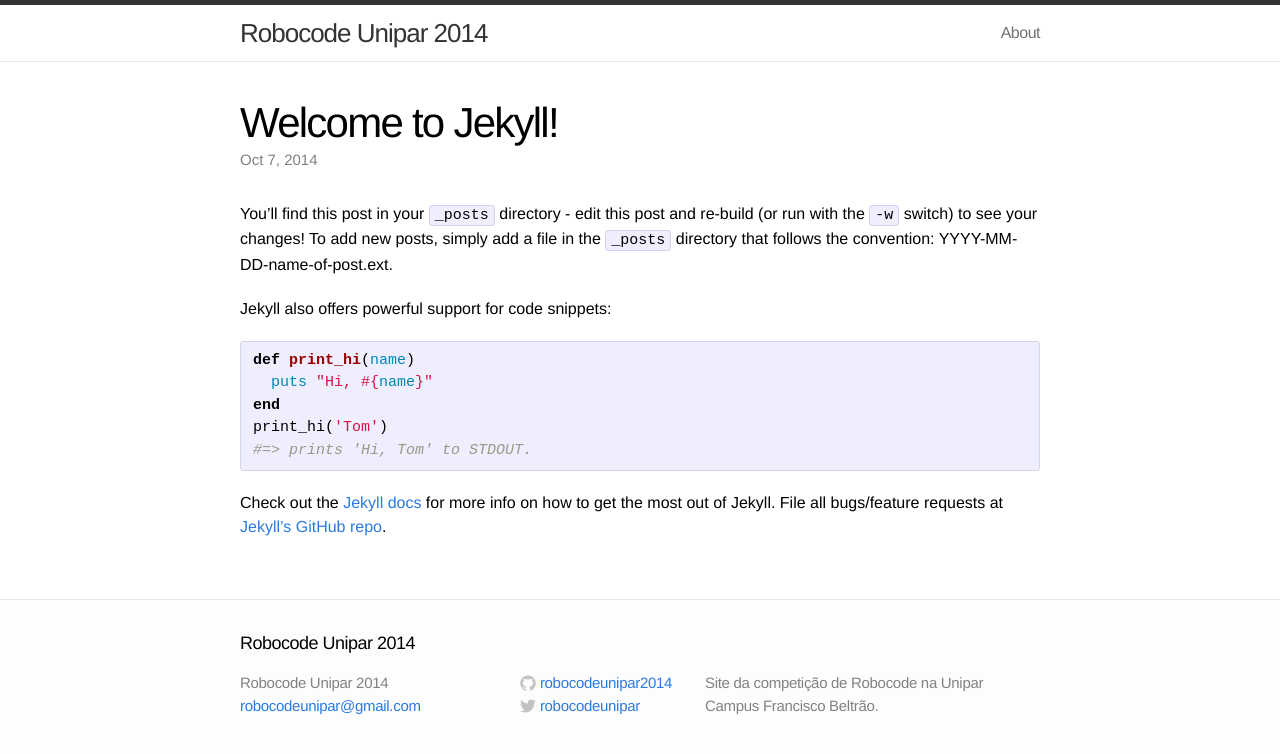
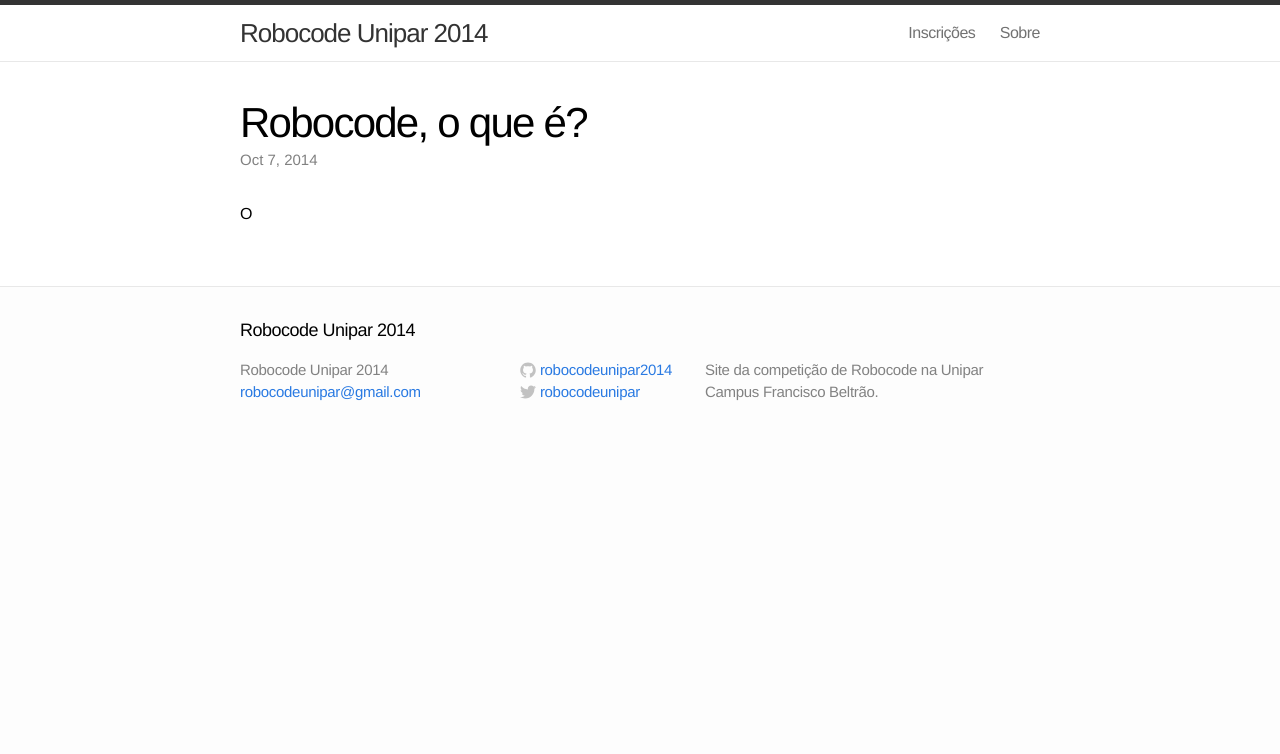
Before and after one commit to RobocodeUnipar2014/robocodeunipar2014.github.io, a Jekyll site: the page built from _posts/2014-10-07-welcome-to-jekyll.markdown, in a window 1280 px wide. Shown: the top 754 px of the page. Built offline with Jekyll 4.4.1, drawn with Linux system fonts in a browser that asks for light colours.

```diff
--- a/_posts/2014-10-07-welcome-to-jekyll.markdown
+++ b/_posts/2014-10-07-welcome-to-jekyll.markdown
@@ -1,24 +1,8 @@
 ---
 layout: post
-title:  "Welcome to Jekyll!"
+title:  "Robocode, o que é?"
 date:   2014-10-07 10:25:11
 categories: jekyll update
 ---
 
-You'll find this post in your `_posts` directory - edit this post and re-build (or run with the `-w` switch) to see your changes!
-To add new posts, simply add a file in the `_posts` directory that follows the convention: YYYY-MM-DD-name-of-post.ext.
-
-Jekyll also offers powerful support for code snippets:
-
-{% highlight ruby %}
-def print_hi(name)
-  puts "Hi, #{name}"
-end
-print_hi('Tom')
-#=> prints 'Hi, Tom' to STDOUT.
-{% endhighlight %}
-
-Check out the [Jekyll docs][jekyll] for more info on how to get the most out of Jekyll. File all bugs/feature requests at [Jekyll's GitHub repo][jekyll-gh].
-
-[jekyll-gh]: https://github.com/jekyll/jekyll
-[jekyll]:    http://jekyllrb.com
+O
--- a/index.html
+++ b/index.html
@@ -4,7 +4,7 @@ layout: default
 
 <div class="home">
 
-  <h1>Posts</h1>
+  <h1>Postagens</h1>
 
   <ul class="posts">
     {% for post in site.posts %}
@@ -15,6 +15,6 @@ layout: default
     {% endfor %}
   </ul>
 
-  <p class="rss-subscribe">subscribe <a href="{{ "/feed.xml" | prepend: site.baseurl }}">via RSS</a></p>
+  <p class="rss-subscribe">acompanhe <a href="{{ "/feed.xml" | prepend: site.baseurl }}">via RSS</a></p>
 
 </div>
--- a/about.md
+++ b/sobre.md
@@ -1,7 +1,7 @@
 ---
 layout: page
-title: About
-permalink: /about/
+title: Sobre
+permalink: /sobre/
 ---
 
 Robocode Unipar 2014, Francisco Beltrão
```
Also changed, not shown: inscricoes.md (added, +16 -0 lines), _layouts/default.html (line endings or trailing spaces).
